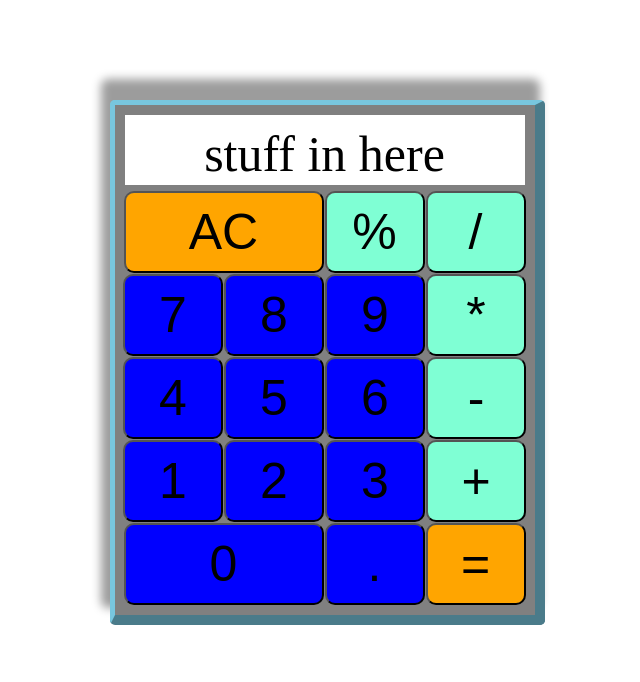
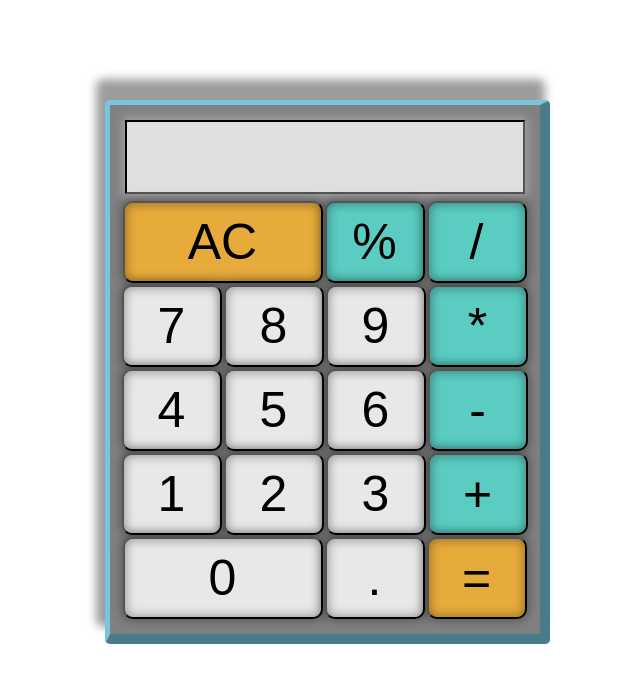
Before and after one commit to mauparra80/Calculator, a plain HTML site: page index.html in a window 1280 px wide. Shown: the whole page, without its empty margins (313-953 px from the left). Drawn offline with Linux system fonts and the light colour scheme; a web font is replaced by a local one.

Commit message:
finish ui and backend -add shadows -add correct colors -add font

```diff
--- a/index.html
+++ b/index.html
@@ -1,6 +1,10 @@
 <!DOCTYPE html>
 <html lang="en">
 <head>
+    <!-- fonts -->
+    <link rel="preconnect" href="https://fonts.googleapis.com">
+    <link rel="preconnect" href="https://fonts.gstatic.com" crossorigin>
+    <link href="https://fonts.googleapis.com/css2?family=Handjet:wght@300&display=swap" rel="stylesheet">
     <link rel="stylesheet" href="style.css">
     <meta charset="UTF-8">
     <meta name="viewport" content="width=device-width, initial-scale=1.0">
@@ -8,22 +12,22 @@
 </head>
 <body>
     <div class="calculator">
-        <div id="screen">stuff in here</div>
+        <div id="screen"></div>
         <button id="clear" value="clear">AC</button>
         <button id="percent" class="operator" value="%">%</button>
-        <button id="divide" class="operator" value="/">/</button>
+        <button id="divide" class="operator" onclick="selectOperator(event)" value="/">/</button>
         <button id="num7" class="num" value="7">7</button>
         <button id="num8" class="num" value="8">8</button>
         <button id="num9" class="num" value="9">9</button>
-        <button id="multiply" class="operator" value="*">*</button>
+        <button id="multiply" class="operator" onclick="selectOperator(event)" value="*">*</button>
         <button id="num4" class="num" value="4">4</button>
         <button id="num5" class="num" value="5">5</button>
         <button id="num6" class="num" value="6">6</button>
-        <button id="minus" class="operator" value="-">-</button>
+        <button id="minus" class="operator" onclick="selectOperator(event)" value="-">-</button>
         <button id="num1" class="num" value="1">1</button>
         <button id="num2" class="num" value="2">2</button>
         <button id="num3" class="num" value="3">3</button>
-        <button id="add" class="operator" value="+">+</button>
+        <button id="add" class="operator" onclick="selectOperator(event)" value="+">+</button>
         <button id="num0" class="num" value="0">0</button>
         <button id="period" value=".">.</button>
         <button id="equals" value="=">=</button>
--- a/script.js
+++ b/script.js
@@ -13,6 +13,7 @@ let stack = new Array();
 
 const buttons = document.querySelectorAll("button");
 const screen = document.getElementById("#screen");
+const operatorBtns = document.querySelectorAll(".operator");
 
 
 for (let button of buttons)
@@ -32,12 +33,14 @@ function choose(e)
             clearCalc();
             numx = result;
             stack.push(numx);
+            clearSelected();
         }
     }
     else if (input == "clear")
     {
         clearCalc();
         freshClear = true;
+        clearSelected();
     }
     else
     {
@@ -172,6 +175,13 @@ function choose(e)
     updateScreen();
 }
 
+//darkens operator buttons
+function selectOperator(e)
+{
+    clearSelected();
+    e.target.classList.add("operator-selected");
+}
+
 function firstNum()
 {
     if (isNum(input) || input == "-" || input == ".") {
@@ -205,6 +215,7 @@ function calculate() //we assume stack has all 3 elements
     numx = "";
     numy = "";
     operator = "";
+    clearSelected();
 }
 
 function updateScreen()
@@ -215,17 +226,10 @@ function updateScreen()
     {
         screenText += cur;
     }
-    console.log(screenText);
+    // console.log(screenText);
     screen.innerText=screenText;
-
-
-
-    console.log(screenText);
     screenText = "";
 }
-
-
-
 
 
 
@@ -250,6 +254,14 @@ function toPercent(num)
 function clearCalc()
 {
     stack = [];
+}
+
+function clearSelected()
+{
+    for (thisOperatorBtn of operatorBtns)
+    {
+        thisOperatorBtn.classList.remove("operator-selected");
+    }
 }
 
 //supporting operating functions
--- a/style.css
+++ b/style.css
@@ -22,7 +22,7 @@ body
     display: flex;
     flex-wrap: wrap;
     justify-content: center;
-    gap: 1px;
+    gap: 2px;
     width: 410px;
     margin: auto;
     margin-top: 100px;
@@ -37,7 +37,7 @@ body
     -moz-box-shadow: -7px -19px 10px 2px rgba(0,0,0,0.39);
 
     background-color: gray;
-    padding: 10px 5px 10px 5px;
+    padding: 15px 10px 15px 10px;
 }
 
 .calculator>*
@@ -49,15 +49,31 @@ body
 #screen
 {
     flex: 1 1 400px;
-    background-color: white;
+    background-color: rgba(255, 255, 255, 0.75);
     height: 50px;
     margin: 0 5px 5px 5px;
+    padding-right: 10px;
+    border: 2px inset black;
+    box-shadow: 0px 0px 10px 2px rgba(255, 255, 255, 0.413);
+    -webkit-box-shadow: 0px 0px 10px 2px rgba(255,255,255,0.31);
+    -moz-box-shadow: 0px 0px 10px 2px rgba(255,255,255,0.31);
+    text-align: right;
+    font-family: 'Handjet', cursive;
+    font-weight: 600;
 }
 
 button
 {
     font-size: 50px;
     border-radius: 10px;
+    box-shadow: 0px 0px 10px 2px rgba(0,0,0,0.31) inset,
+     0px 0px 10px 2px rgba(0,0,0,0.31);
+    -webkit-box-shadow: 0px 0px 10px 2px rgba(0,0,0,0.31) inset,
+     0px 0px 10px 2px rgba(0,0,0,0.31);
+    -moz-box-shadow: 0px 0px 10px 2px rgba(0,0,0,0.31) inset,
+     0px 0px 10px 2px rgba(0,0,0,0.31);
+
+
 }
 
 #clear, #num0
@@ -67,15 +83,31 @@ button
 
 .num, #period
 {
-    background-color: blue;
+    background-color: rgb(232, 232, 232);
+}
+
+.num:active, #period:active
+{
+    background-color: rgb(189, 189, 189);
+    transition: .1s;
 }
 
 .operator
 {
-    background-color: aquamarine;
+    background-color: rgb(90, 204, 193);
+}
+
+.operator-selected
+{
+    background-color: rgb(64, 145, 137);
 }
 
 #clear, #equals
 {
-    background-color: orange;
+    background-color: rgb(231, 171, 60);
 }
+
+#clear:active, #equals:active
+{
+    background-color: rgb(192, 143, 51);
+}
```
